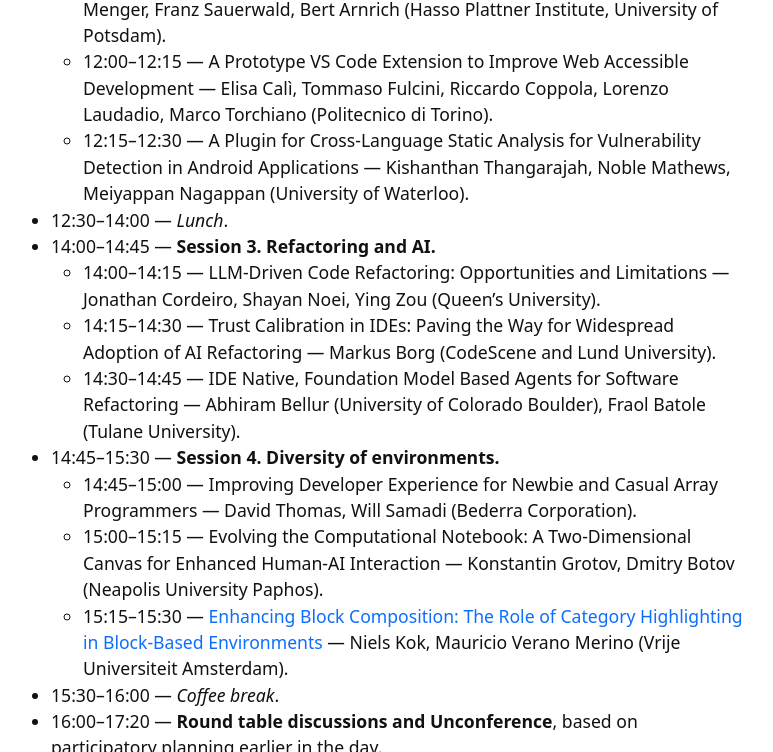
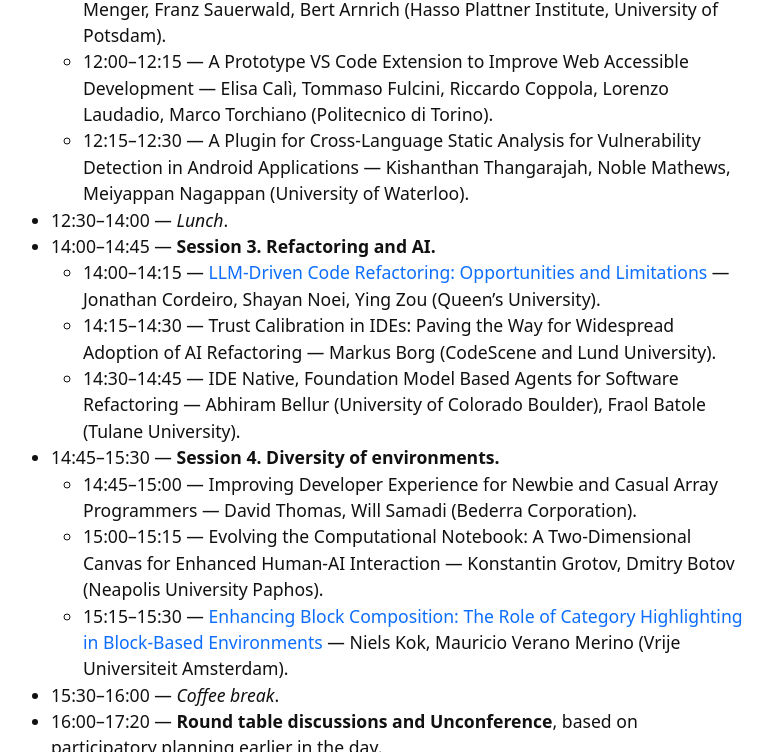
Before and after one commit to ide-workshop/ide-workshop.github.io, a Jekyll site: the page built from index.md, in a window 1280 px wide and 900 px high, scrolled down 1549 px, cut to the strip 0-752 px from the top of the window. Shown: the whole strip, without its empty margins (258-1031 px from the left). Built offline with Jekyll 4.4.1, drawn with Linux system fonts in a browser that asks for light colours; some of the changed lines change nothing that is shown.

Commit message:
Added a pre-print

```diff
--- a/index.md
+++ b/index.md
@@ -36,7 +36,7 @@
     * 12:15–12:30 — A Plugin for Cross-Language Static Analysis for Vulnerability Detection in Android Applications — Kishanthan Thangarajah, Noble Mathews, Meiyappan Nagappan (University of Waterloo).
 * 12:30–14:00 — _Lunch_.
 * 14:00–14:45 — **Session 3. Refactoring and AI.**
-    * 14:00–14:15 — LLM-Driven Code Refactoring: Opportunities and Limitations — Jonathan Cordeiro, Shayan Noei, Ying Zou (Queen's University).
+    * 14:00–14:15 — [LLM-Driven Code Refactoring: Opportunities and Limitations](https://seal-queensu.github.io/publications/pdf/IDE-Jonathan-2025.pdf) — Jonathan Cordeiro, Shayan Noei, Ying Zou (Queen's University).
     * 14:15–14:30 — Trust Calibration in IDEs: Paving the Way for Widespread Adoption of AI Refactoring — Markus Borg (CodeScene and Lund University).
     * 14:30–14:45 — IDE Native, Foundation Model Based Agents for Software Refactoring — Abhiram Bellur (University of Colorado Boulder), Fraol Batole (Tulane University).
 * 14:45–15:30 — **Session 4. Diversity of environments.**
@@ -58,7 +58,7 @@
 * **Trust Calibration in IDEs: Paving the Way for Widespread Adoption of AI Refactoring** — Markus Borg (CodeScene and Lund University).
 * **Rethinking IDE Customization for Enhanced HAX: A Hyperdimensional Perspective** — Roham Koohestani, Maliheh Izadi (Delft University of Technology).
 * [**Code Refactoring in Virtual Reality**](https://mattiagiannaccari.github.io/publications/Giannaccari2025a.pdf) — Mattia Giannaccari, Marco Raglianti, Michele Lanza (REVEAL @ Software Institute - USI, Lugano, Switzerland).
-* **LLM-Driven Code Refactoring: Opportunities and Limitations** — Jonathan Cordeiro, Shayan Noei, Ying Zou (Queen's University).
+* [**LLM-Driven Code Refactoring: Opportunities and Limitations**](https://seal-queensu.github.io/publications/pdf/IDE-Jonathan-2025.pdf) — Jonathan Cordeiro, Shayan Noei, Ying Zou (Queen's University).
 * **IDE Native, Foundation Model Based Agents for Software Refactoring** — Abhiram Bellur (University of Colorado Boulder), Fraol Batole (Tulane University).
 * **A Plugin for Cross-Language Static Analysis for Vulnerability Detection in Android Applications** — Kishanthan Thangarajah, Noble Mathews, Meiyappan Nagappan (University of Waterloo).
 * **Improving Developer Experience for Newbie and Casual Array Programmers** — David Thomas, Will Samadi (Bederra Corporation).
```
